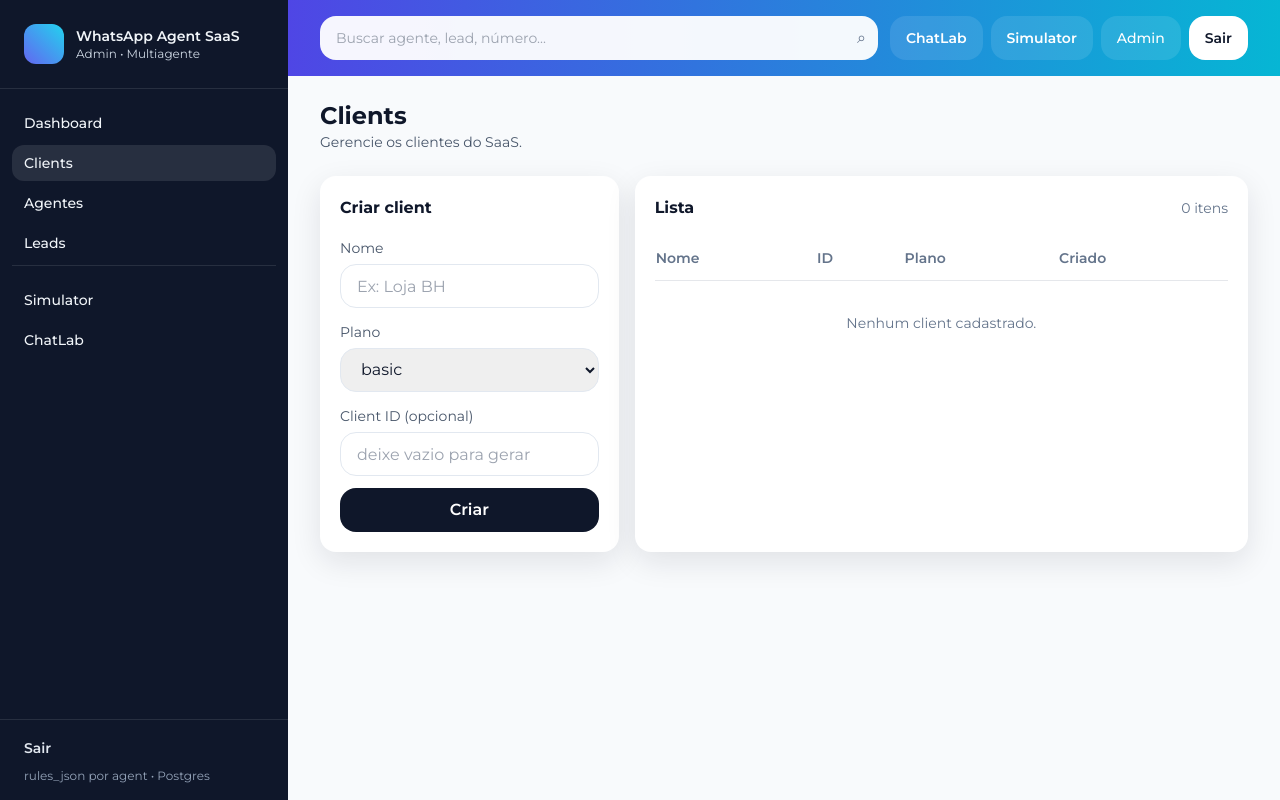
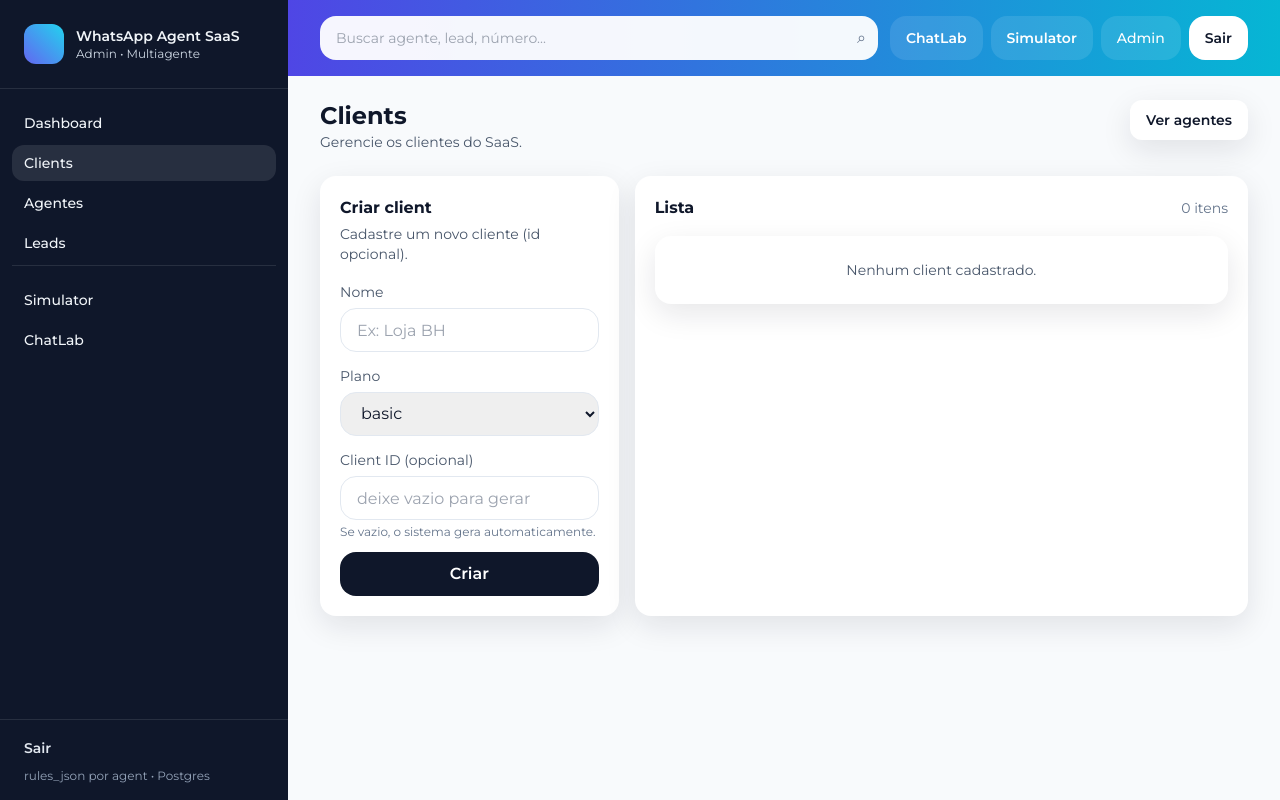
Before and after one commit to MarcilioLeiteSilva/whatsapp-agent, a FastAPI app: page /admin/web/clients in a window 1280 px wide. Run offline with FastAPI, Linux system fonts and the light colour scheme; data that the repository does not hold is empty; some libraries are stand-ins or nearby versions.

Commit message:
Update clients.html

```diff
--- a/app/templates/clients.html
+++ b/app/templates/clients.html
@@ -7,40 +7,62 @@
       <h1 class="text-2xl font-bold">Clients</h1>
       <p class="text-sm text-slate-600">Gerencie os clientes do SaaS.</p>
     </div>
+
+    <div class="flex gap-2">
+      <a href="{{ url_for('admin_web_agents') }}"
+         class="h-10 inline-flex items-center px-4 rounded-xl bg-white shadow-soft text-slate-900 text-sm font-semibold hover:bg-slate-50">
+        Ver agentes
+      </a>
+    </div>
   </div>
 
   <div class="mt-6 grid grid-cols-1 lg:grid-cols-3 gap-4">
+    <!-- Form -->
     <div class="bg-white rounded-2xl shadow-soft p-5">
       <h2 class="font-bold">Criar client</h2>
+      <p class="mt-1 text-sm text-slate-600">Cadastre um novo cliente (id opcional).</p>
+
       <form class="mt-4 space-y-3" method="post" action="{{ create_client_action }}">
         <div>
           <label class="text-sm text-slate-600">Nome</label>
-          <input name="name" class="mt-1 w-full h-11 rounded-2xl border border-slate-200 px-4 outline-none focus:ring-2 focus:ring-indigo-200" placeholder="Ex: Loja BH" required>
+          <input name="name"
+                 class="mt-1 w-full h-11 rounded-2xl border border-slate-200 px-4 outline-none focus:ring-2 focus:ring-indigo-200"
+                 placeholder="Ex: Loja BH"
+                 required>
         </div>
+
         <div>
           <label class="text-sm text-slate-600">Plano</label>
-          <select name="plan" class="mt-1 w-full h-11 rounded-2xl border border-slate-200 px-4 outline-none focus:ring-2 focus:ring-indigo-200">
+          <select name="plan"
+                  class="mt-1 w-full h-11 rounded-2xl border border-slate-200 px-4 outline-none focus:ring-2 focus:ring-indigo-200">
             <option value="basic">basic</option>
             <option value="pro">pro</option>
             <option value="enterprise">enterprise</option>
           </select>
         </div>
+
         <div>
           <label class="text-sm text-slate-600">Client ID (opcional)</label>
-          <input name="client_id" class="mt-1 w-full h-11 rounded-2xl border border-slate-200 px-4 outline-none focus:ring-2 focus:ring-indigo-200" placeholder="deixe vazio para gerar">
+          <input name="client_id"
+                 class="mt-1 w-full h-11 rounded-2xl border border-slate-200 px-4 outline-none focus:ring-2 focus:ring-indigo-200"
+                 placeholder="deixe vazio para gerar">
+          <div class="mt-1 text-xs text-slate-500">Se vazio, o sistema gera automaticamente.</div>
         </div>
+
         <button class="w-full h-11 rounded-2xl bg-slate-900 text-white font-semibold hover:bg-slate-800">
           Criar
         </button>
       </form>
     </div>
 
+    <!-- List -->
     <div class="lg:col-span-2 bg-white rounded-2xl shadow-soft p-5">
       <div class="flex items-center justify-between">
         <h2 class="font-bold">Lista</h2>
         <div class="text-sm text-slate-500">{{ clients|length }} itens</div>
       </div>
 
+      {% if clients %}
         <div class="mt-4 overflow-x-auto">
           <table class="min-w-full text-sm">
             <thead class="text-slate-500">
@@ -51,25 +73,34 @@
                 <th class="text-left py-3 pr-4 font-semibold">Criado</th>
               </tr>
             </thead>
+
             <tbody class="divide-y">
               {% for c in clients %}
                 <tr>
-                <td class="py-3 pr-4 font-semibold">{{ c.name }}</td>
+                  <td class="py-3 pr-4">
+                    <div class="font-semibold">{{ c.name }}</div>
+                  </td>
+
                   <td class="py-3 pr-4 font-mono text-xs">{{ c.id }}</td>
+
                   <td class="py-3 pr-4">
                     <span class="inline-flex px-2.5 py-1 rounded-full bg-slate-100 text-slate-700 text-xs font-semibold">
                       {{ c.plan }}
                     </span>
                   </td>
-                <td class="py-3 pr-4 text-slate-600">{{ c.created_at or "-" }}</td>
+
+                  <td class="py-3 pr-4 text-slate-600 whitespace-nowrap">{{ c.created_at or "-" }}</td>
                 </tr>
               {% endfor %}
-            {% if not clients %}
-              <tr><td colspan="4" class="py-8 text-center text-slate-500">Nenhum client cadastrado.</td></tr>
-            {% endif %}
             </tbody>
           </table>
         </div>
+      {% else %}
+        <div class="mt-4">
+          {% set message = "Nenhum client cadastrado." %}
+          {% include "partials/empty.html" %}
+        </div>
+      {% endif %}
     </div>
   </div>
 {% endblock %}
```
Lines whose indentation alone changed are shown as unchanged.
